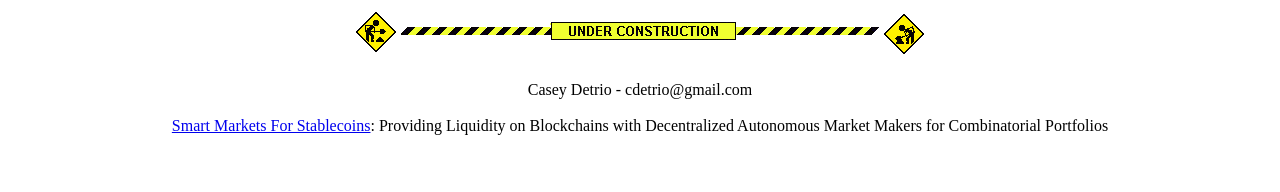
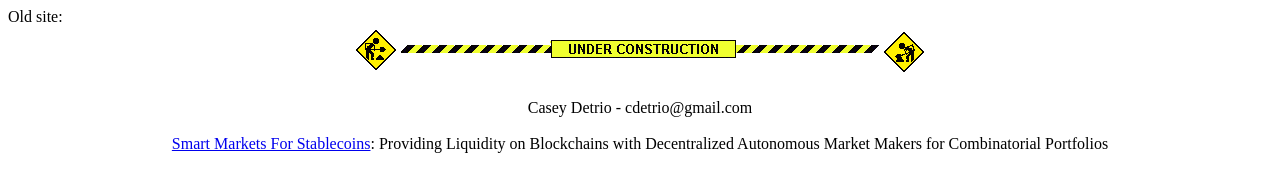
Before and after one commit to cdetrio/cdetrio.github.io, a plain HTML site: page index.html in a window 1280 px wide. Drawn offline with Linux system fonts and the light colour scheme.

Commit message:
mark as old site

```diff
--- a/index.html
+++ b/index.html
@@ -7,8 +7,9 @@
 
 <body>
 
+Old site:
+
 <center>
-
 <img src="construction.gif">
 
 <br><br>
```
